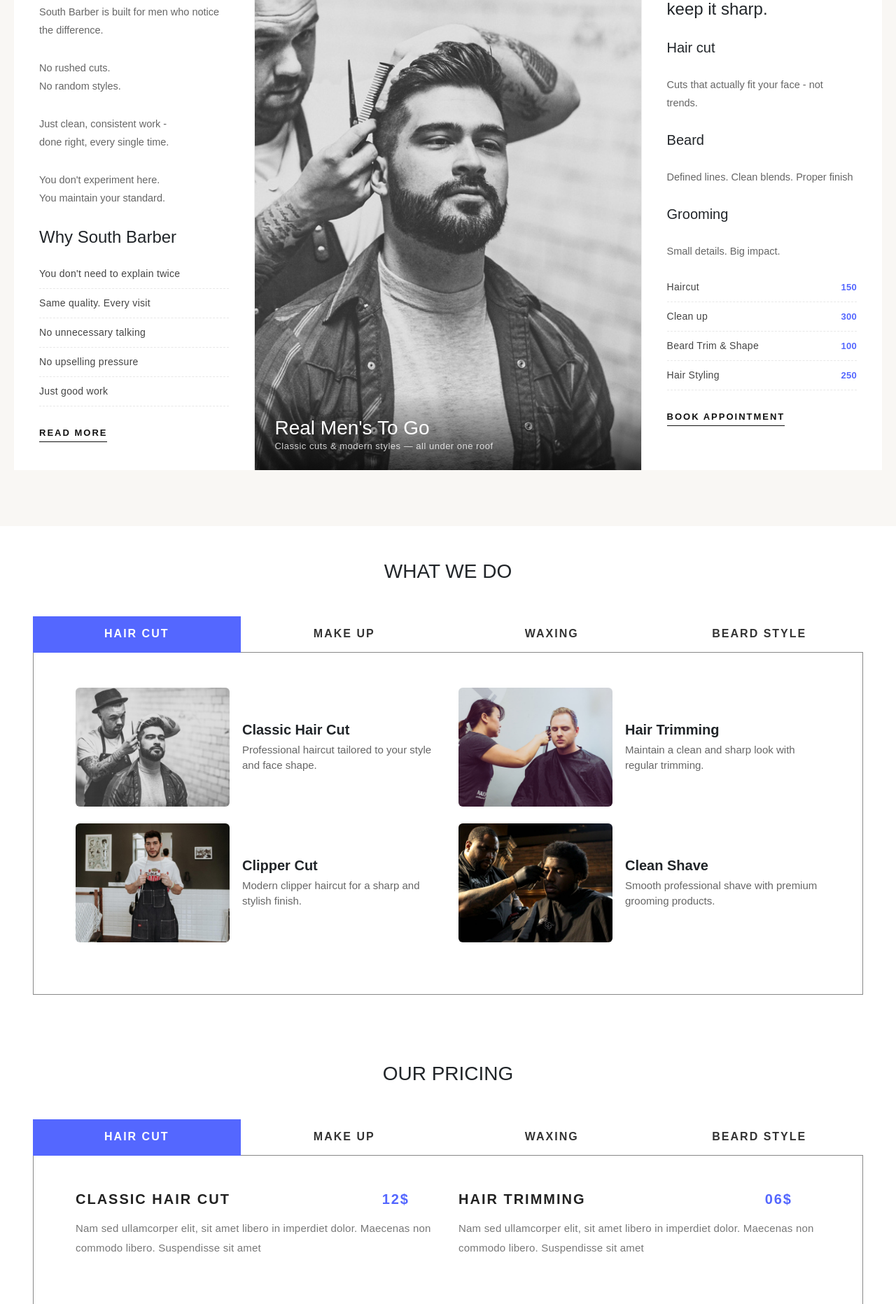
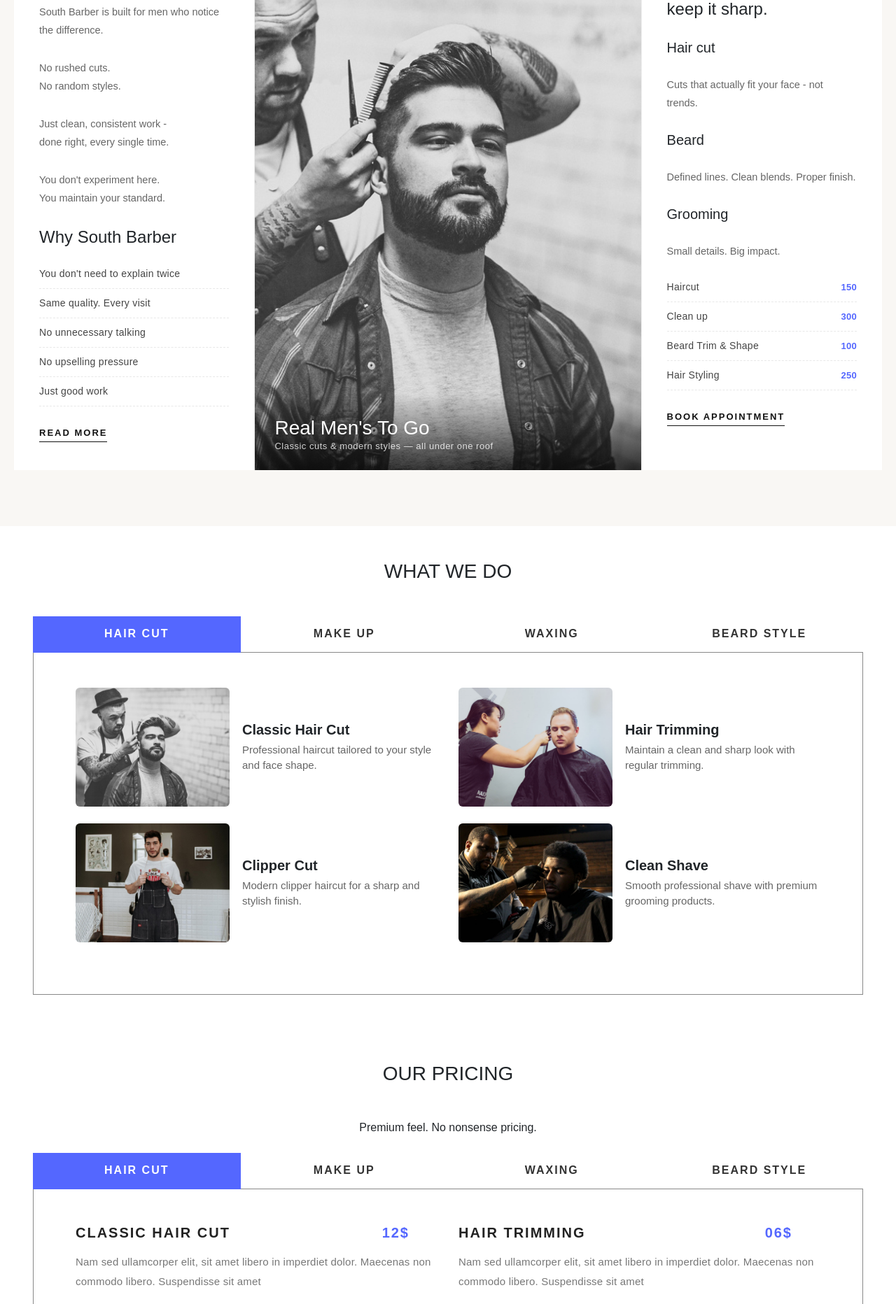
Before and after one commit to Ranjithr-007/South-Barber, a Django app: page / in a window 1280 px wide. Shown: the part 940-2804 px from the top of the page at 70% size. Run offline with Django 3.2, Linux system fonts and the light colour scheme; data comes from the database, SQL or seed files in the repository; some libraries are stand-ins or nearby versions; some web fonts are replaced.

Commit message:
Pricing Section Description Added

```diff
--- a/templates/website/index.html
+++ b/templates/website/index.html
@@ -226,7 +226,7 @@
 	  <h5>Hair cut</h5>
       <p>Cuts that actually fit your face - not trends.</p>
 	  <h5>Beard</h5>
-	  <p>Defined lines. Clean blends. Proper finish</p>
+	  <p>Defined lines. Clean blends. Proper finish.</p>
 	  <h5>Grooming</h5>
 	  <p>Small details. Big impact.</p>
       <ul class="service-list">
@@ -473,6 +473,7 @@
 		<div class="heading text-center">
 			<!-- <i class="fas fa-cut"></i> -->
 			<h3 class="heading mb-sm-5 mb-3 text-uppercase">Our Pricing</h3>
+			<p>Premium feel. No nonsense pricing.</p><br>
 		</div>
 		<!--/tabs-->
 		<div class="responsive_tabs">
```
